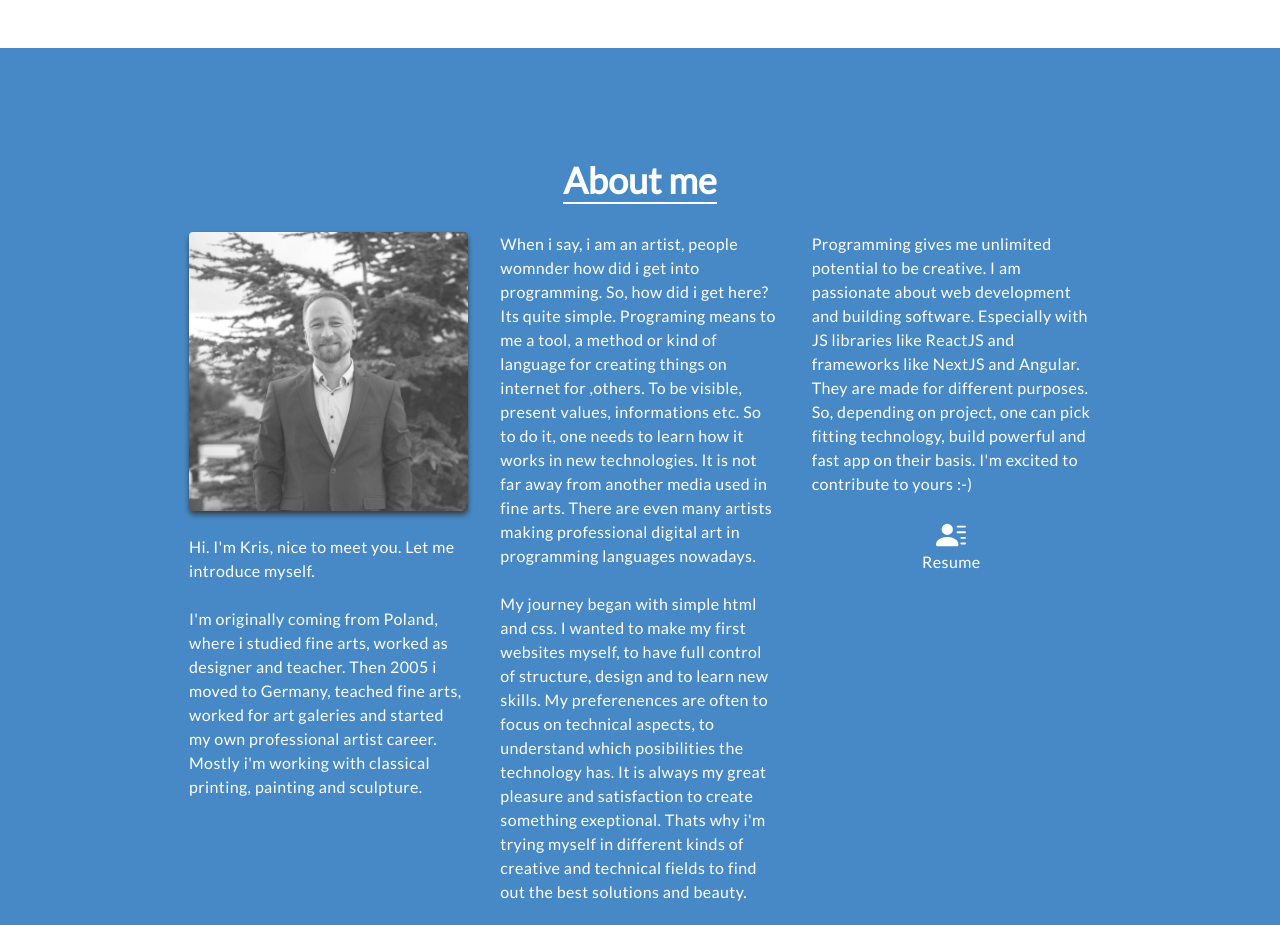
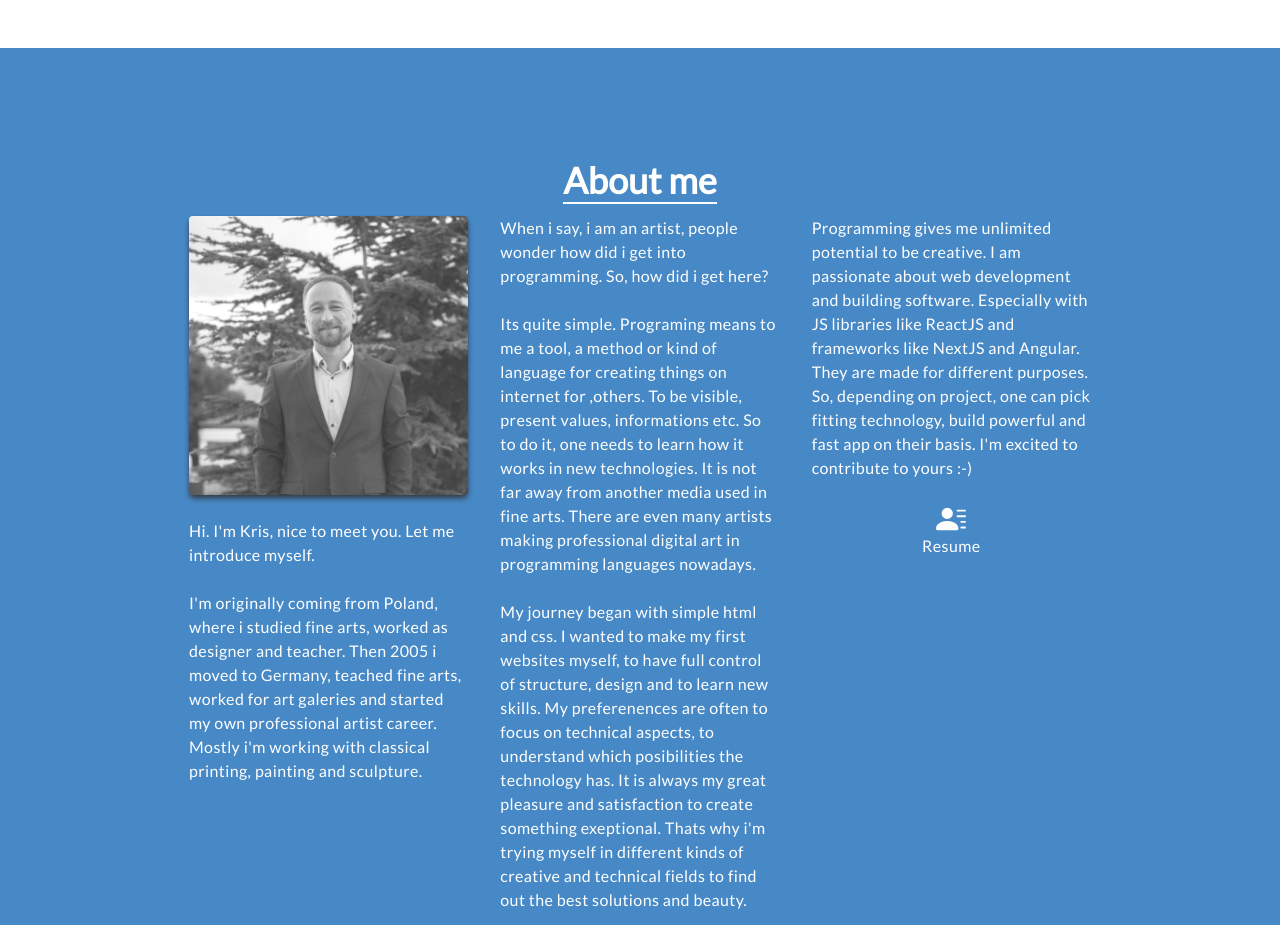
Before and after one commit to krisbaranski/portfolio, a React (Create React App) app: page / in a window 1280 px wide. Shown: the part 800-1725 px from the top of the page. Built offline with nearby package versions, Linux system fonts and the light colour scheme.

Commit message:
style: correct text, spelling, padding

```diff
--- a/src/components/Aboutme.js
+++ b/src/components/Aboutme.js
@@ -7,7 +7,7 @@ export const Aboutme = () => {
   return (
     <div name="about" className="w-full  text-white py-12  z-50">
       <div className="flex flex-col justify-center items-center w-full py-20 bg-[#1A6CB8] opacity-80">
-        <div className="py-8">
+        <div className="py-8 pb-4">
           <p className="text-4xl font-bold text-left inline border-b-2 border-white">
             About me
           </p>
@@ -32,9 +32,10 @@ export const Aboutme = () => {
           </div>
           <div>
             <p>
-              When i say, i am an artist, people womnder how did i get into
+              When i say, i am an artist, people wonder how did i get into
               programming. So, how did i get here?
             </p>
+            <br />
             <p>
               Its quite simple. Programing means to me a tool, a method or kind
               of language for creating things on internet for ,others. To be
@@ -44,7 +45,6 @@ export const Aboutme = () => {
               making professional digital art in programming languages nowadays.
             </p>
             <br />
-            <p></p>
             <p>
               My journey began with simple html and css. I wanted to make my
               first websites myself, to have full control of structure, design
```
